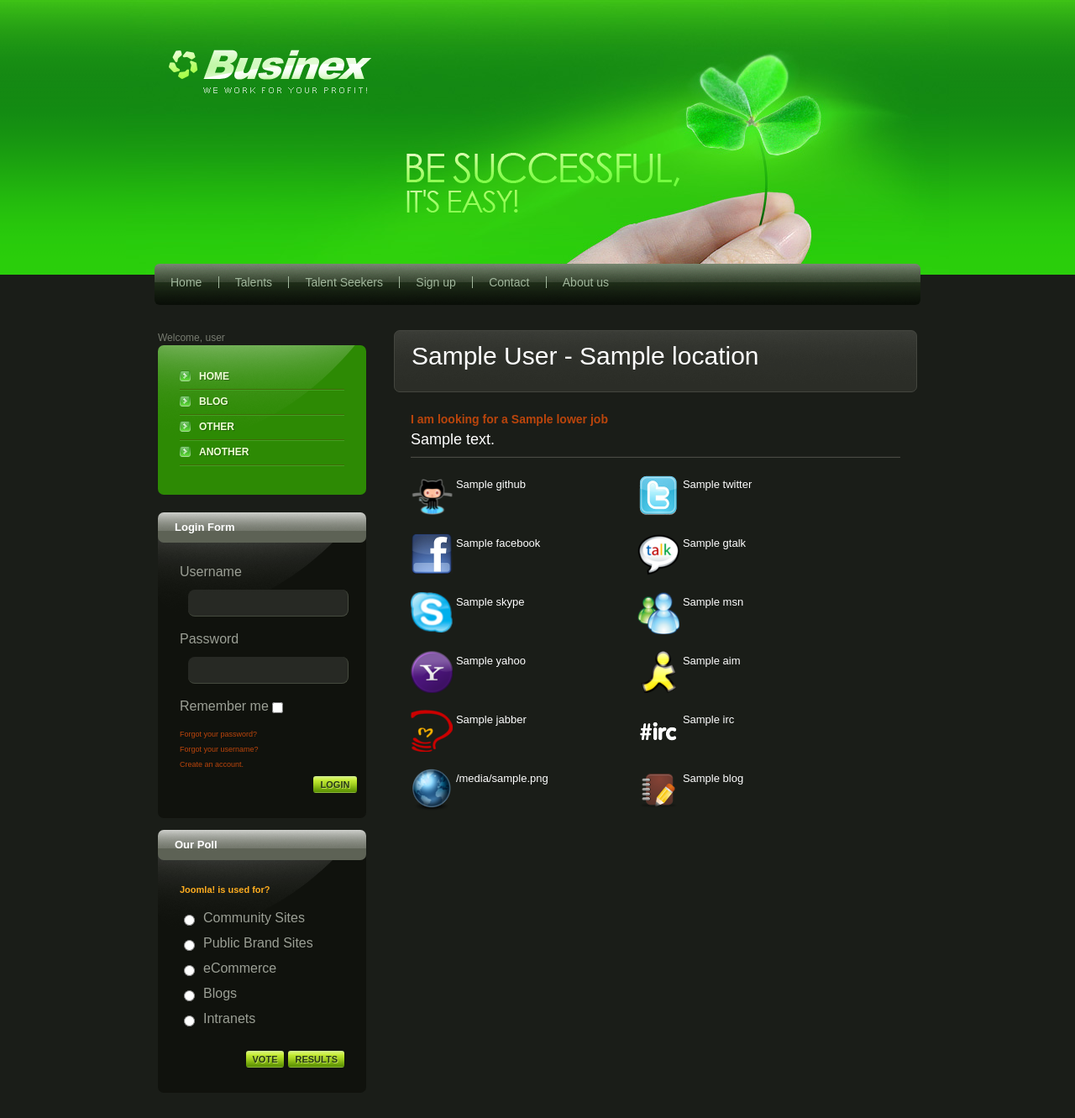
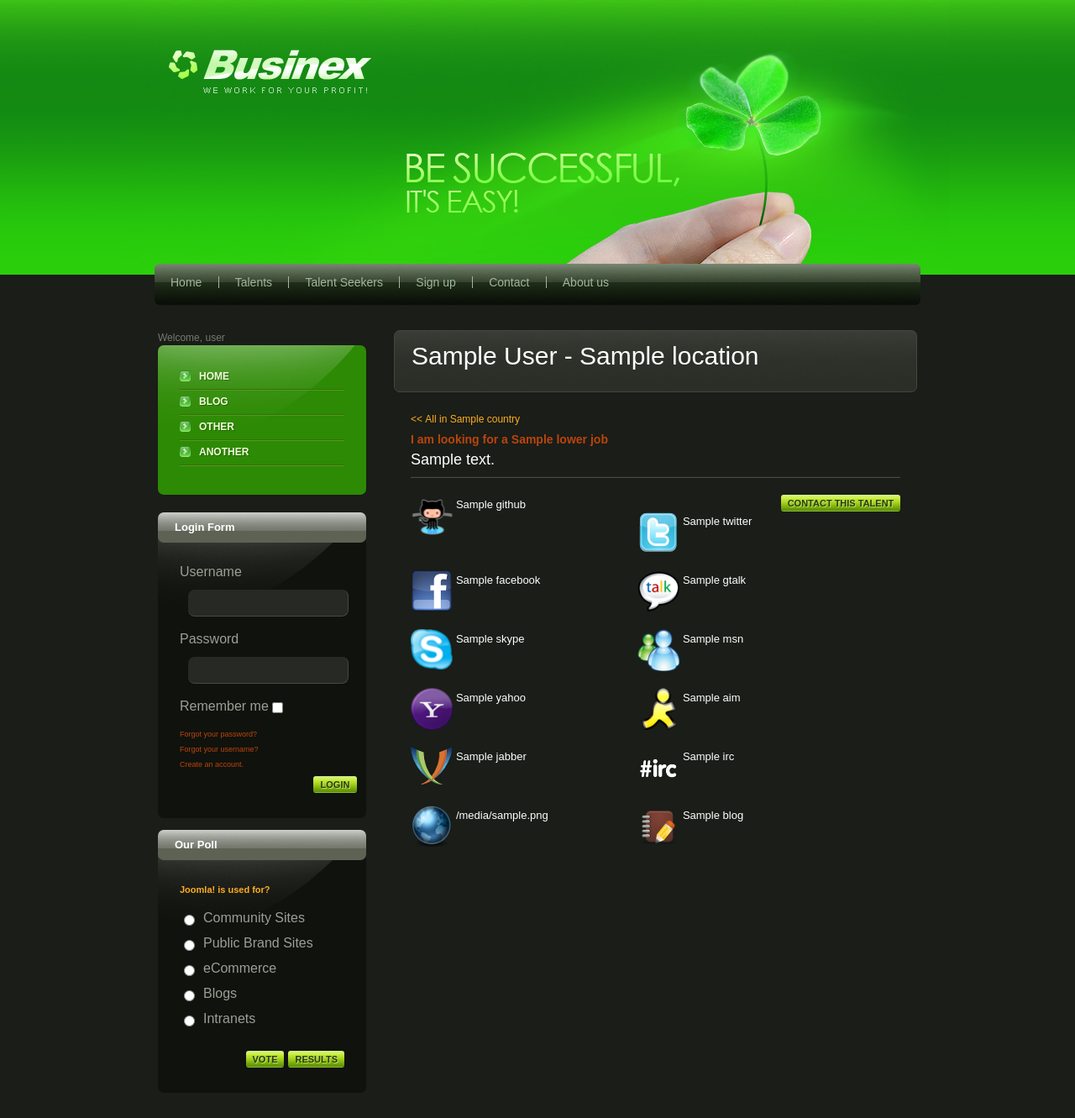
Before and after one commit to RackHacks/djangotalents.com, a Django app: template jobsite/main/templates/talent.html in a window 1280 px wide. Shown: the top 1331 px of the page at 84% size. Run offline with Django 3.2, Linux system fonts and the light colour scheme; the template is opened without the code that fills it: most values are stand-ins (such as "Sample title", 1, 10 or a date in 2020); parts of the project's set-up code (start-up, migrations or seed data) failed here and were passed over.

Commit message:
S #7 - contact button

```diff
--- a/jobsite/main/static/main/css/general.css
+++ b/jobsite/main/static/main/css/general.css
@@ -32,6 +32,34 @@
 .red {
     color:#ba450c;
 }
+.yellow {
+	color: #FEAD20;
+}
+.return {
+	font-size: 12px;
+}
+.return:hover {
+	text-decoration: underline;
+}
+.contact-talent {
+    float:right;
+    background:url(images/submit-bg.gif) 0 0 repeat-x;
+    font-size:11px;
+    color:#293a18;
+    font-weight:bold;
+    text-align:center;
+    width:142px;
+    height:20px;
+    border:none;
+    text-transform:uppercase;
+    cursor:pointer;
+    text-shadow:1px 1px 0 #bee055;
+    border-radius:3px;
+    -moz-border-radius:3px;
+    -webkit-border-radius:3px;
+    position:relative;
+    behavior:url(js/PIE.htc);
+}
 form input[type="text"],
 form input[type="password"],
 form select {
--- a/jobsite/main/templates/talent.html
+++ b/jobsite/main/templates/talent.html
@@ -6,17 +6,19 @@
   </header>
   <div class="content">
     <blockquote>
+    	<a class="yellow return" href="{% url talents_by_country profile.country %}">&lt;&lt;&nbsp;All in {{ profile.country }}</a>
         {% if profile.looking_for_a_job != 'N' %}
         <h2 class="red">I am looking for a {{ profile.get_looking_for_a_job_display.lower }} job</h2>
         {% else %}
         <h2 class="red">I am not looking a job</h2>
         {% endif %}
         <h3>{{ profile.bio }}</h3>
+		<input type="button" value="contact this talent" class="contact-talent">
         <div id="social-box">
         {% if profile.github %}
              <div class="social">
                 <a rel="external" target="_blank" href="http://github.com/{{ profile.github }}">
-                   <img src="{{ STATIC_URL }}main/css/images/github.png">
+                   <img title="github" src="{{ STATIC_URL }}main/css/images/github.png">
                 </a>
 				<label class="social-user">{{ profile.github }}</label>
              </div>
--- a/jobsite/main/templates/talents_by_country.html
+++ b/jobsite/main/templates/talents_by_country.html
@@ -6,9 +6,10 @@
   </header>
   <div class="content">
     <blockquote>
+        <a class="yellow return" href="{% url talents %}">&lt;&lt;&nbsp;All countries</al>
         {% for profile in profiles %}
             <div class="profile-box">
-            <a href="{% url talent profile.user.username %}"><h3>{{ profile.user.username }}</h3></a>
+            <a href="{% url talent profile.user.username %}"><h3>{{ profile.user.first_name }} {{ profile.user.last_name }}</h3></a>
             {{ profile.bio|truncatewords_html:20}}
             </div>
         {% endfor %}
```
Also changed, not shown: other parts of jobsite/main/templates/talent.html (+11 -11 lines), jobsite/main/fixtures/initial_data.json (+50 -1 lines), jobsite/main/static/main/css/images/jabber.png, 1 other file.
